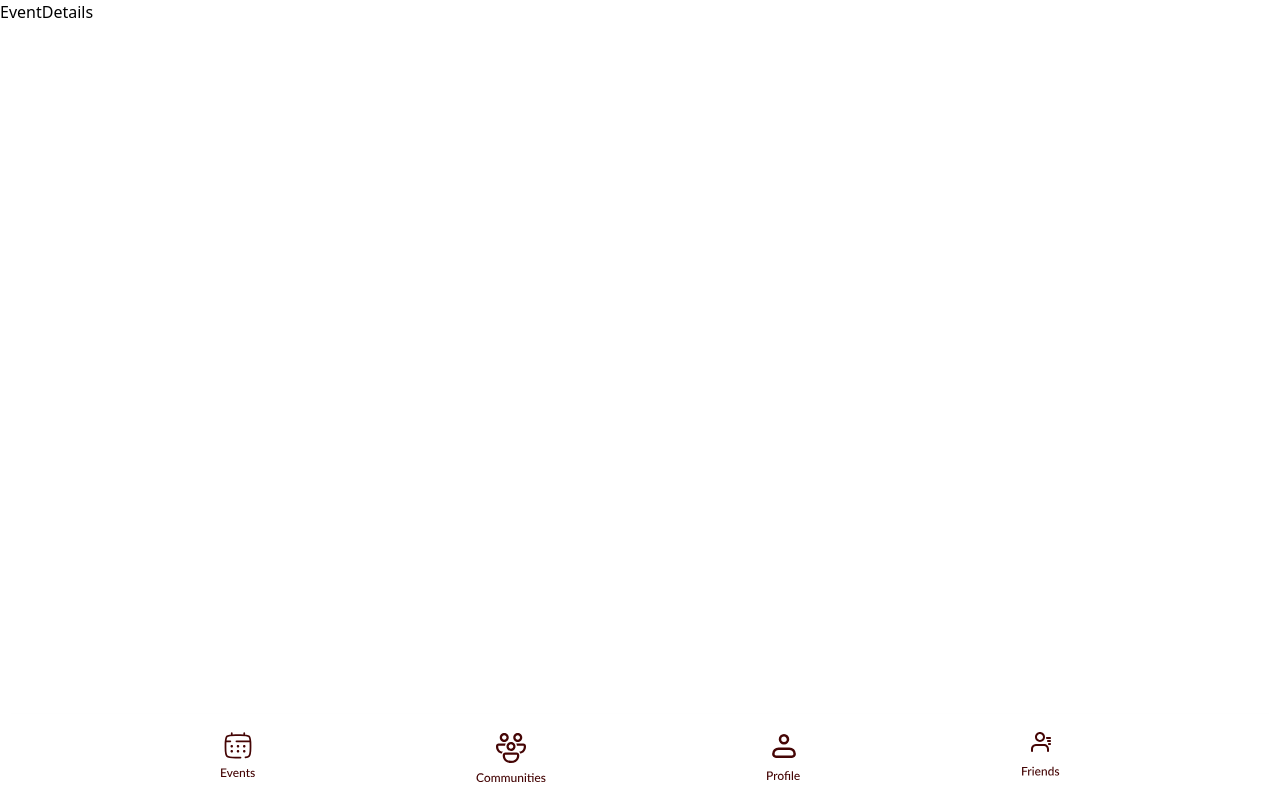
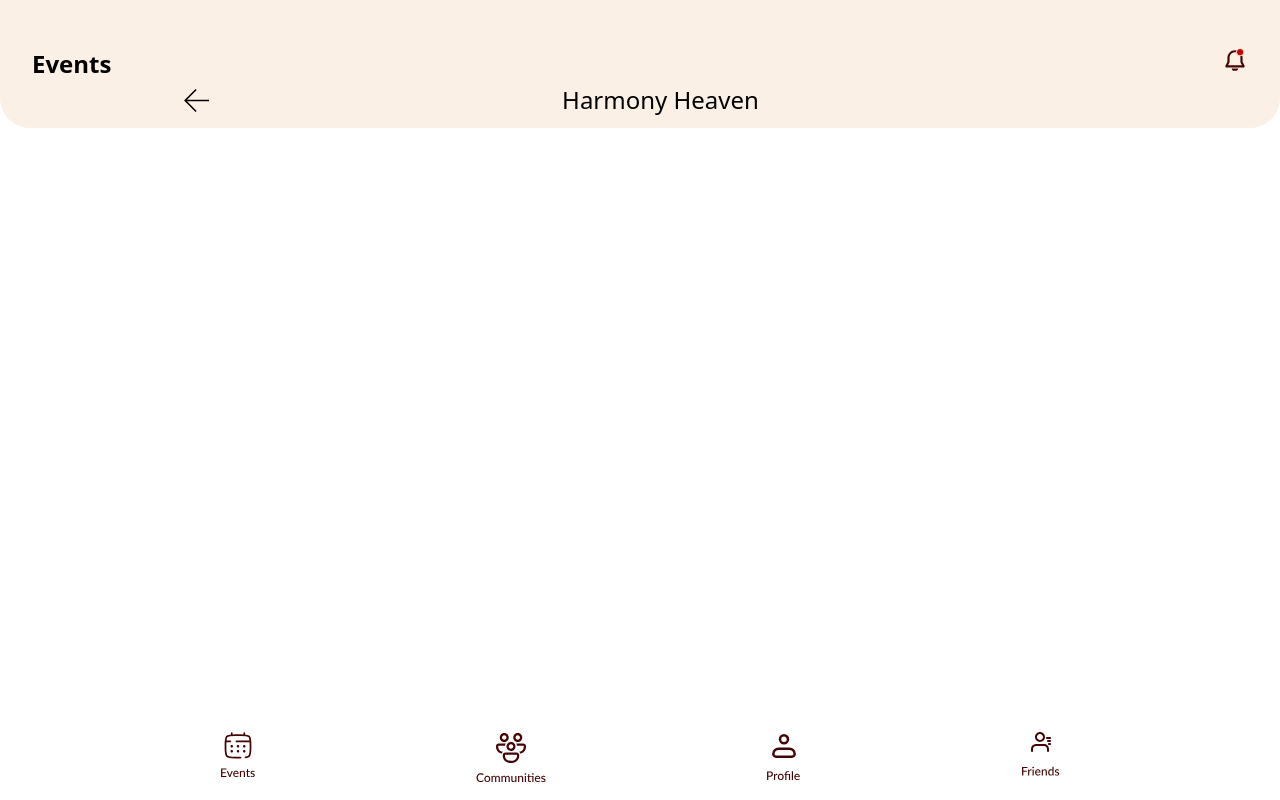
Before and after one commit to assudani66/Palikin, a React (Vite) app: page /events/details in a window 1280 px wide. Built offline with nearby package versions, Linux system fonts and the light colour scheme.

Commit message:
feat: events header

```diff
--- a/src/pages/eventDetails/EventDetails.jsx
+++ b/src/pages/eventDetails/EventDetails.jsx
@@ -1,7 +1,25 @@
 import React from 'react'
 
-export const EventDetails = () => {
+import { Header } from '../../components'
+
+export const EventDetails = () =>
+{
+
+    const communityName = "Harmony Heaven";
+
   return (
-    <div>EventDetails</div>
+    <div>
+      <header className="flex flex-col relative">
+        <Header heading="Events" />
+        <section className=" absolute bottom-3 ml-2 flex justify-around items-center w-full font-normal">
+        <svg width="25" height="23" viewBox="0 0 25 23" fill="none" xmlns="http://www.w3.org/2000/svg">
+        <path d="M25 12.2812H3.05176L12.6587 21.8882L11.5601 22.9868L0.0732422 11.5L11.5601 0.0131836L12.6587 1.11182L3.05176 10.7188H25V12.2812Z" fill="black"/>
+        </svg>
+        <h1 className="text-2xl">{communityName}</h1>
+        <span>{" "}</span>
+
+        </section>
+      </header>
+    </div>
   )
 }
```
